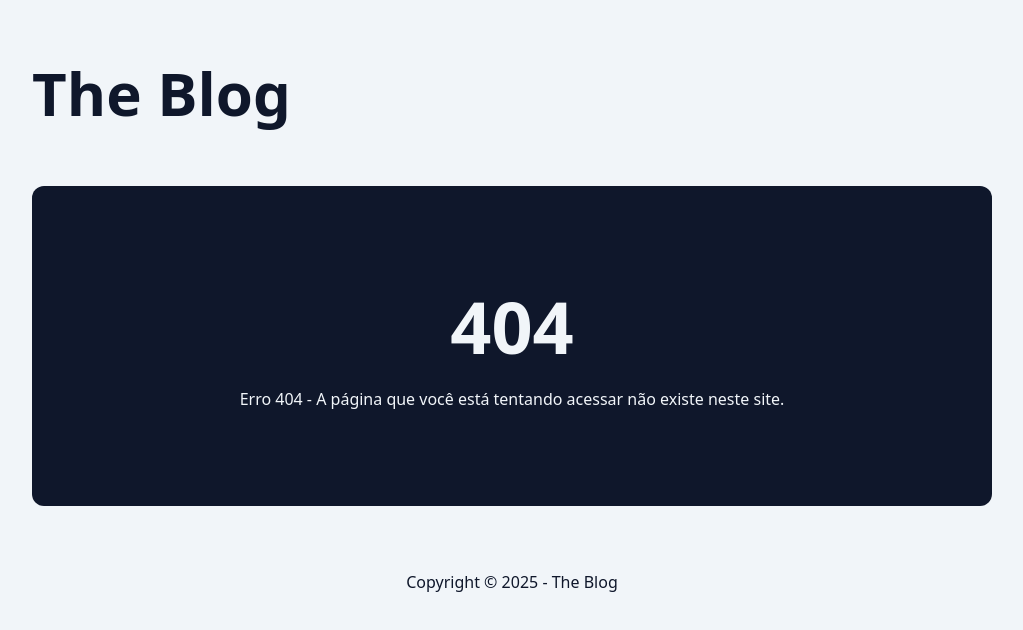
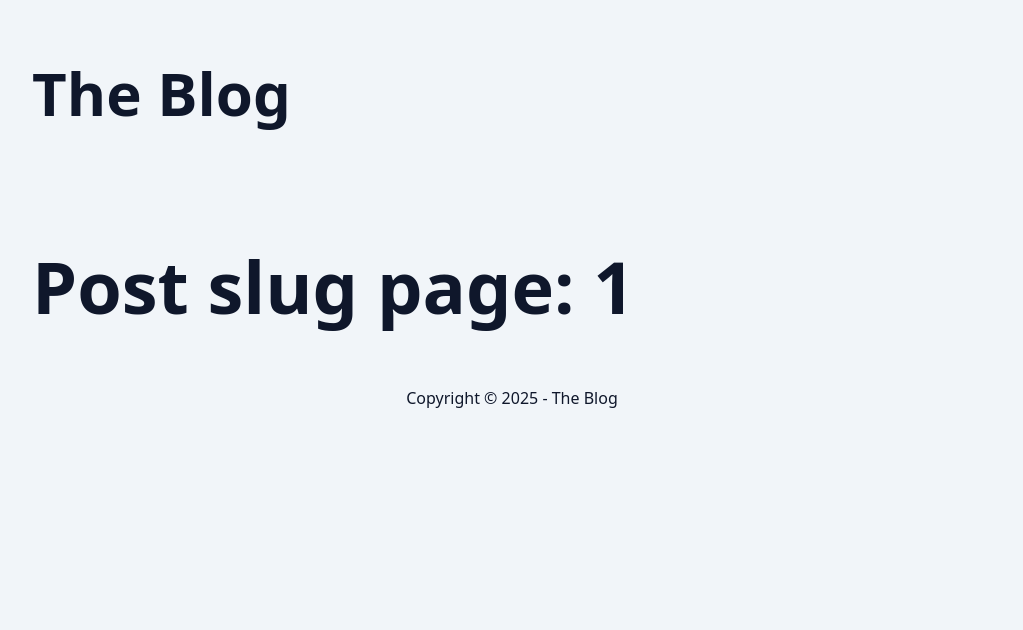
Before and after one commit to alexandrerogeriosn93/project-next-the-blog, a Next.js app: page /post/1 in a window 1280 px wide. Before the commit this address had no page. Shown: the top 630 px of the page, without its empty margins (128-1151 px from the left). Built offline with nearby package versions, Linux system fonts and the light colour scheme.

Commit message:
feat: create route PostSlugPage

```diff
--- /dev/null
+++ b/src/app/post/[slug]/page.tsx
@@ -0,0 +1,11 @@
+type PostSlugPageProps = {
+  params: Promise<{ slug: string }>;
+};
+
+export default async function PostSlugPage({ params }: PostSlugPageProps) {
+  const { slug } = await params;
+
+  return (
+    <h1 className="py-16 text-7xl font-extrabold">Post slug page: {slug}</h1>
+  );
+}
```
